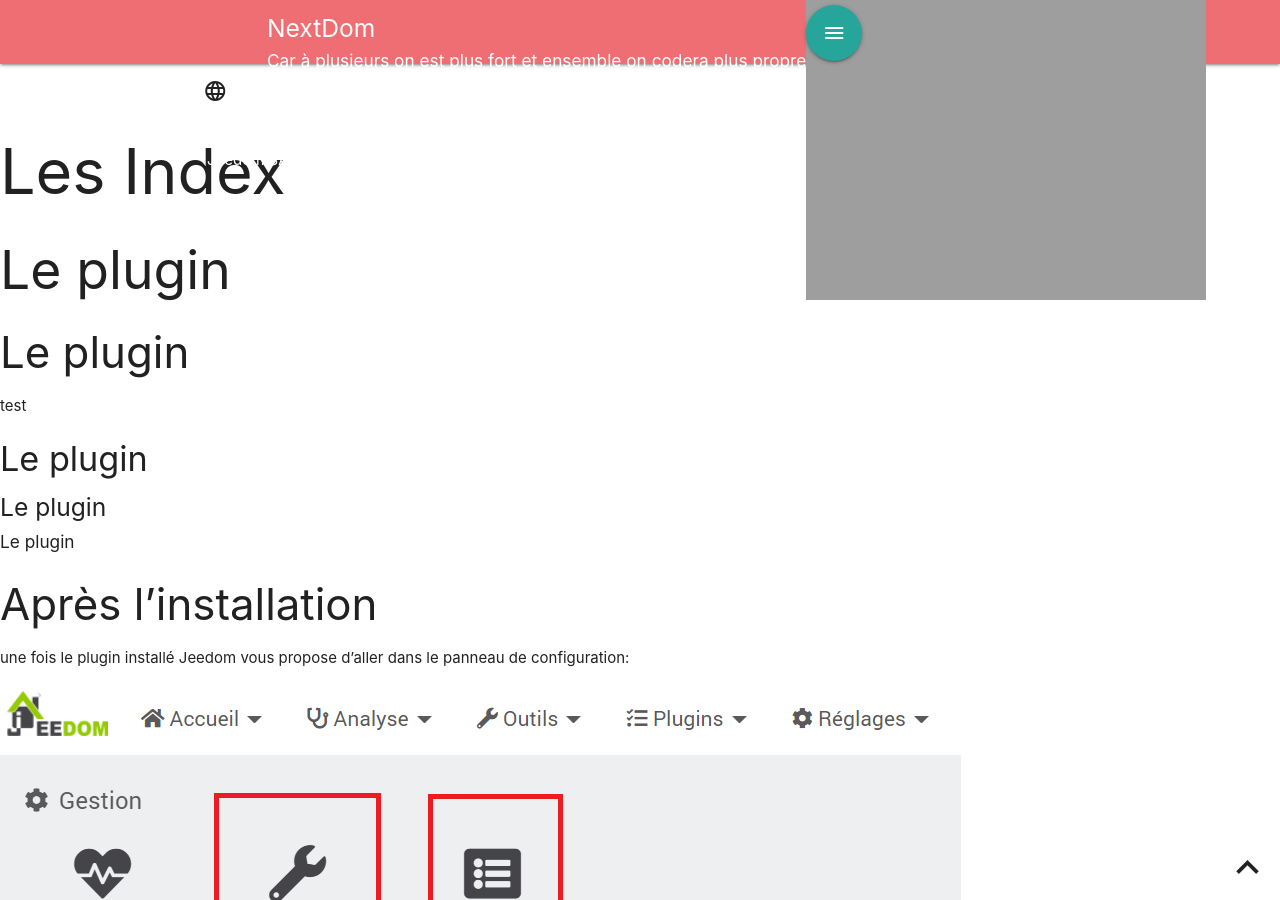
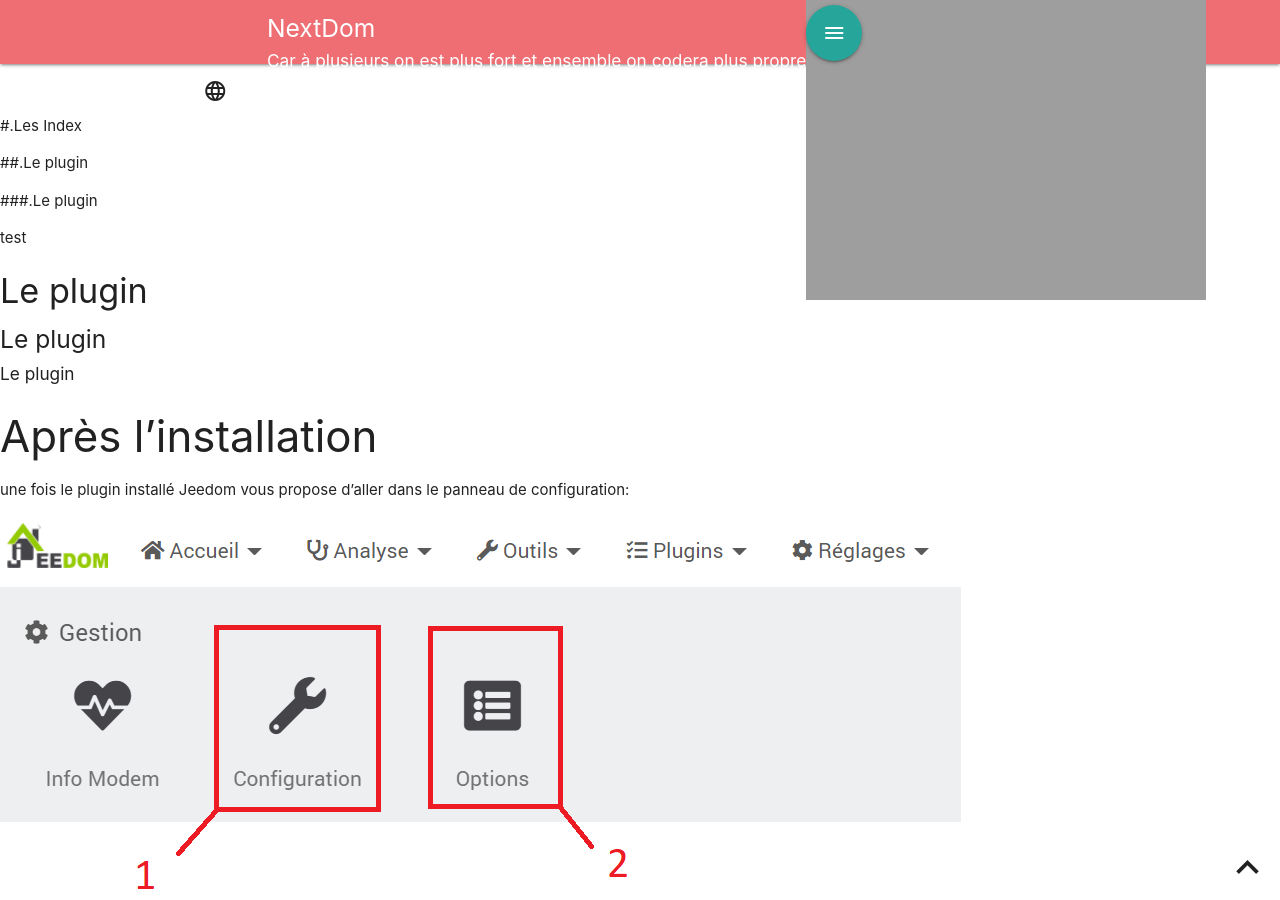
Before and after one commit to NextDom/plugin-teleinfo, a Jekyll site: the page built from docs/fr_FR/index/index.md, in a window 1280 px wide and 900 px high. Built offline with Jekyll 4.4.1, drawn with Linux system fonts in a browser that asks for light colours; nearby versions of some CDN libraries; our own code applies the rules of GitHub Pages for plain Markdown files; library files that are not in the unit come from our copies.

```diff
--- a/docs/fr_FR/index/index.md
+++ b/docs/fr_FR/index/index.md
@@ -1,10 +1,10 @@
 
 
-# Les Index
+#.Les Index
 
-## Le plugin
+##.Le plugin
 
-### Le plugin
+###.Le plugin
 
 test
 
```
